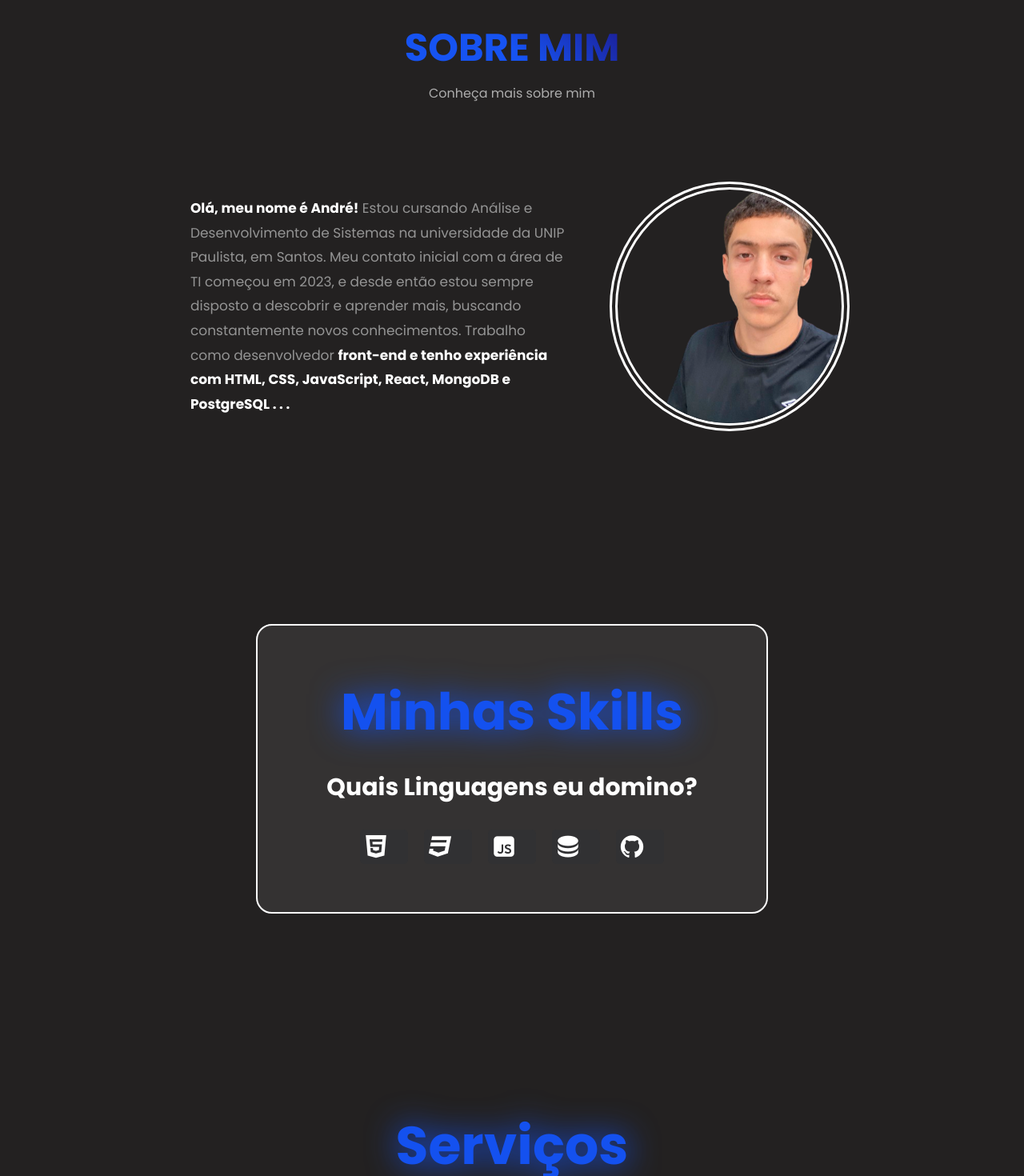
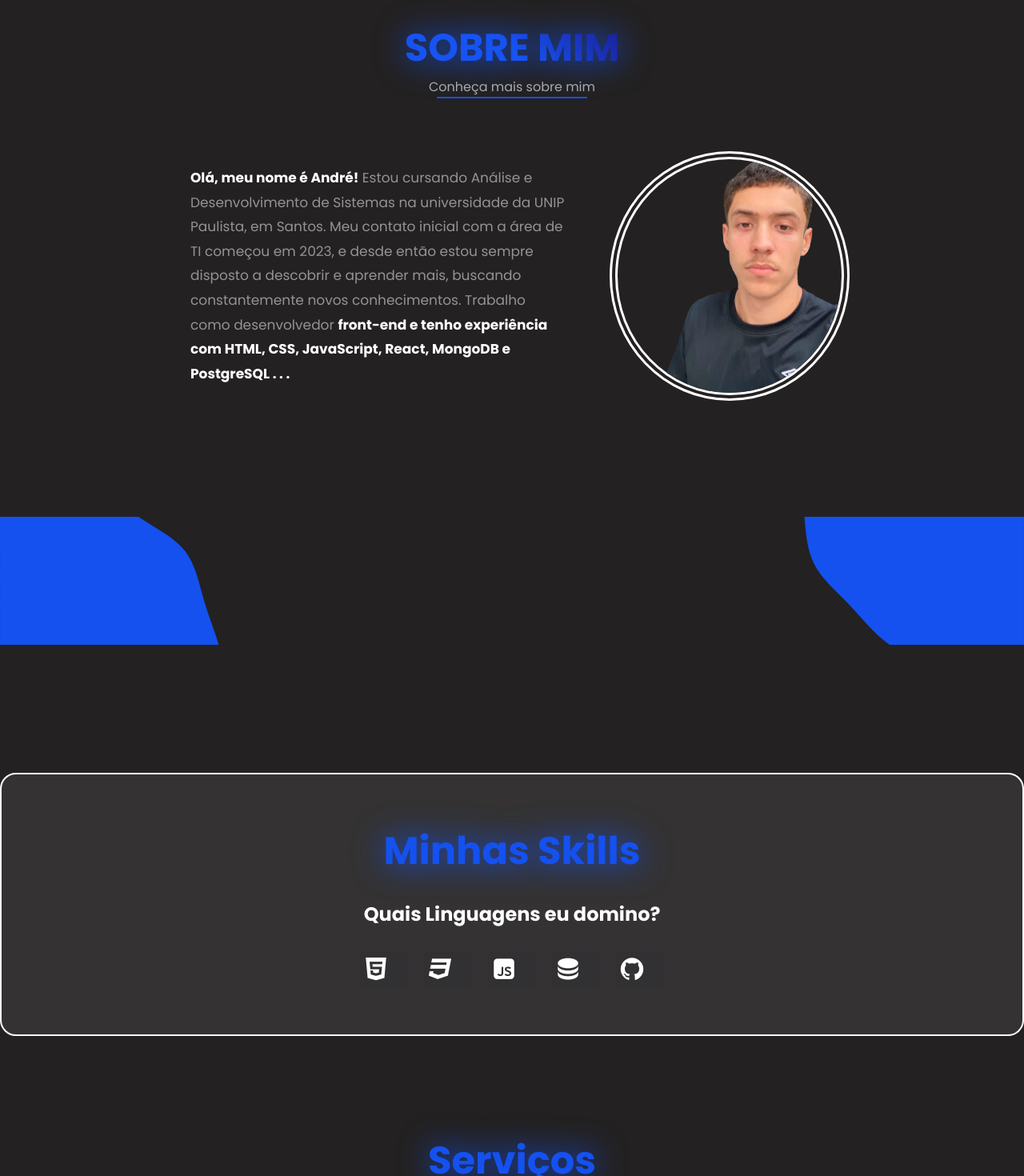
Before and after one commit to dantasz1/Portfolio, a React (Vite) app in the folder my-portifolio/: page / in a window 1280 px wide. Shown: the part 940-2410 px from the top of the page at 80% size. Built offline with nearby package versions, Linux system fonts and the light colour scheme.

Commit message:
otimizando..

```diff
--- a/my-portifolio/index.html
+++ b/my-portifolio/index.html
@@ -6,7 +6,7 @@
     <meta name="viewport" content="width=device-width, initial-scale=1.0" />
     <link href="https://cdn.jsdelivr.net/npm/remixicon/fonts/remixicon.css" rel="stylesheet">
     <link href="https://unpkg.com/boxicons@2.0.7/css/boxicons.min.css" rel="stylesheet">
-    <title> Portífolio Dantas</title>
+    <title> Oi, eu sou o André</title>
   </head>
   <body>
     <div id="root"></div>
--- a/my-portifolio/src/pages/Home/sections/About/About.css
+++ b/my-portifolio/src/pages/Home/sections/About/About.css
@@ -1,4 +1,8 @@
 @import url("https://fonts.googleapis.com/css2?family=Poppins:wght@300;400;500;600;700;800&display=swap");
+
+
+
+
 
 * {
   font-family: "Poppins", sans-serif;
@@ -16,16 +20,14 @@ body {
 
 /* Importação de fontes e estilos adicionais omitidos para brevidade */
 
-section {
+
+#Andre {
   display: flex;
   justify-content: center;
   gap: 4rem;
   align-items: center;
   width: 100%;
   overflow: hidden;
-}
-
-#Andre {
   width: 100%;
   padding: 20vh 0;
   display: flex;
@@ -38,12 +40,13 @@ section {
   flex-direction: column;
   align-items: center;
   text-align: center; /* Centraliza o texto */
-  margin-bottom: 2rem; /* Espaço abaixo da seção de informações */
+
 }
 
 .info h2 {
+ filter:drop-shadow(1px 1px 20px var(--azul));
   font-size: 3rem;
-  margin-bottom: 0.5rem;
+
   background-image: linear-gradient(45deg, #1653f2, #1653f2, #1c1c92);
   background-clip: text;
   -webkit-background-clip: text; /* Adiciona suporte para WebKit */
@@ -53,6 +56,12 @@ section {
 
 .info span {
   color: #adadad;
+}
+.linha-separadora {
+  width: 70%;
+
+
+  border: 1px solid #1653f2;
 }
 
 .textoEFoto {
@@ -102,3 +111,15 @@ section {
     display: none;
   }
 }
+
+.layer1 {
+
+ background-image: url(../../../../assets/images/blob.svg);
+ width: 100%;
+ height: 20vh;
+  width: 100%;
+   margin-top: 10vh;
+  background-position: center;
+    background-size: cover;
+
+}
--- a/my-portifolio/src/pages/Home/sections/About/About.jsx
+++ b/my-portifolio/src/pages/Home/sections/About/About.jsx
@@ -1,5 +1,5 @@
 import Foto from "../../../../assets/images/fotozona.png";
-import  "../About/About.css"
+import  "../About/About.css";
 
 
 
@@ -9,7 +9,10 @@ const About = () => {
   <div className="info">
     <h2>Sobre mim</h2>
     <span>Conheça mais sobre mim</span>
+    <div className="linha-separadora">
     <hr />
+    </div>
+
   </div>
 
   <div className="textoEFoto">
@@ -28,6 +31,7 @@ const About = () => {
       <img src={Foto} alt="Foto de André" />
     </div>
   </div>
+  <div className="spacer layer1"></div>
 </section>
 
     )
--- a/my-portifolio/src/pages/Home/sections/Services/Serviços.css
+++ b/my-portifolio/src/pages/Home/sections/Services/Serviços.css
@@ -22,10 +22,10 @@
 
 .Titulo-servico {
 
-margin-top: 30vh;
+  margin-top: 15vh;
     filter: drop-shadow(1px 1px 20px var(--azul));
     text-align: center;
-    font-size: 5rem;
+    font-size: 3rem;
     color: var(--azul);
 
 
@@ -35,7 +35,7 @@ margin-top: 30vh;
 
     justify-content: center;
     gap: 5rem;
-    margin: 2rem auto;
+    margin: 5rem auto;
   }
 
   .card {
--- a/my-portifolio/src/pages/Home/sections/Services/Serviços.jsx
+++ b/my-portifolio/src/pages/Home/sections/Services/Serviços.jsx
@@ -8,9 +8,9 @@ const Servicos  = () => {
     return (
         <>
 
-<div className="Titulo-servico">
-<h5>Serviços</h5>
-</div>
+
+<h2 className="Titulo-servico">Serviços</h2>
+
 
 <section className="servicos">
 <div className="cards">
--- a/my-portifolio/src/pages/Home/sections/Skills/Skills.css
+++ b/my-portifolio/src/pages/Home/sections/Skills/Skills.css
@@ -17,11 +17,11 @@
 
   .habilidades {
     justify-content: center;
-    width: 50%;
+    width: 100%;
     display: flex;
 
     align-items: center;
-  margin : 5rem auto;
+  margin : auto auto;
 
 
     border: 2px solid white;
@@ -36,15 +36,18 @@
     filter: drop-shadow(1px 1px 20px var(--azul));
 
     text-align: center;
-    font-size: 4rem;
+    font-size: 3rem;
     color: var(--azul);
   }
 
-  .skills .infoSkill h3 {
+  .skills .infoSkill h4 {
+    display: flex;
     color: var(--branco);
-    font-size: 30px;
+    justify-content: center;
+    align-items: center;
+    font-size: 1.5rem;
     margin-bottom: 30px;
-    display: flex;
+
   }
 
   .skills .item i {
--- a/my-portifolio/src/pages/Home/sections/Skills/Skills.jsx
+++ b/my-portifolio/src/pages/Home/sections/Skills/Skills.jsx
@@ -4,10 +4,10 @@ const Skills = () => {
     return (
         <div className="habilidades">
         <div className="skills">
-          <h5 className="textSkills">Minhas Skills</h5>
+          <h2 className="textSkills">Minhas Skills</h2>
           <br />
           <div className="infoSkill">
-            <h3>Quais Linguagens eu domino?</h3>
+            <h4>Quais Linguagens eu domino?</h4>
           </div>
           <div className="icons">
             <div className="item">
```
Also changed, not shown: my-portifolio/src/animation/index.js (deleted), my-portifolio/src/assets/images/blob.svg (added), my-portifolio/src/pages/Home/sections/About/src/assets/images/blob.svg (added).
